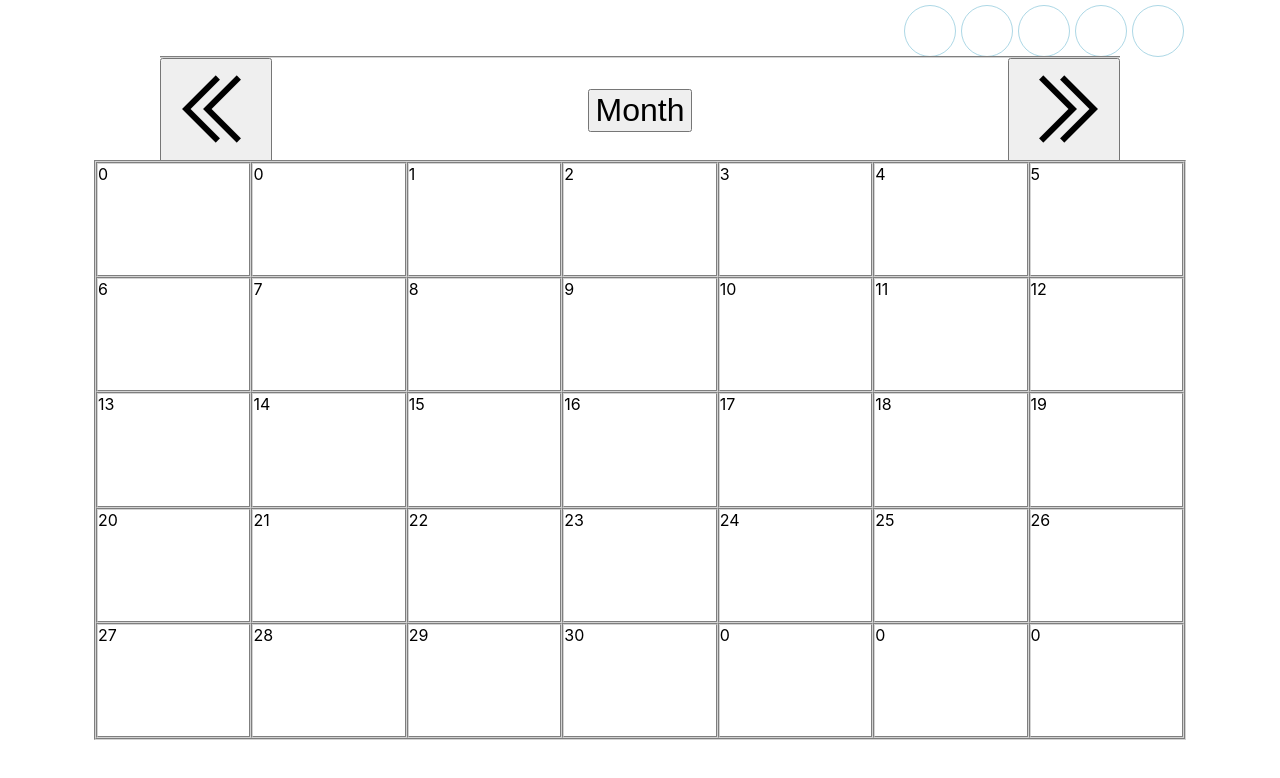
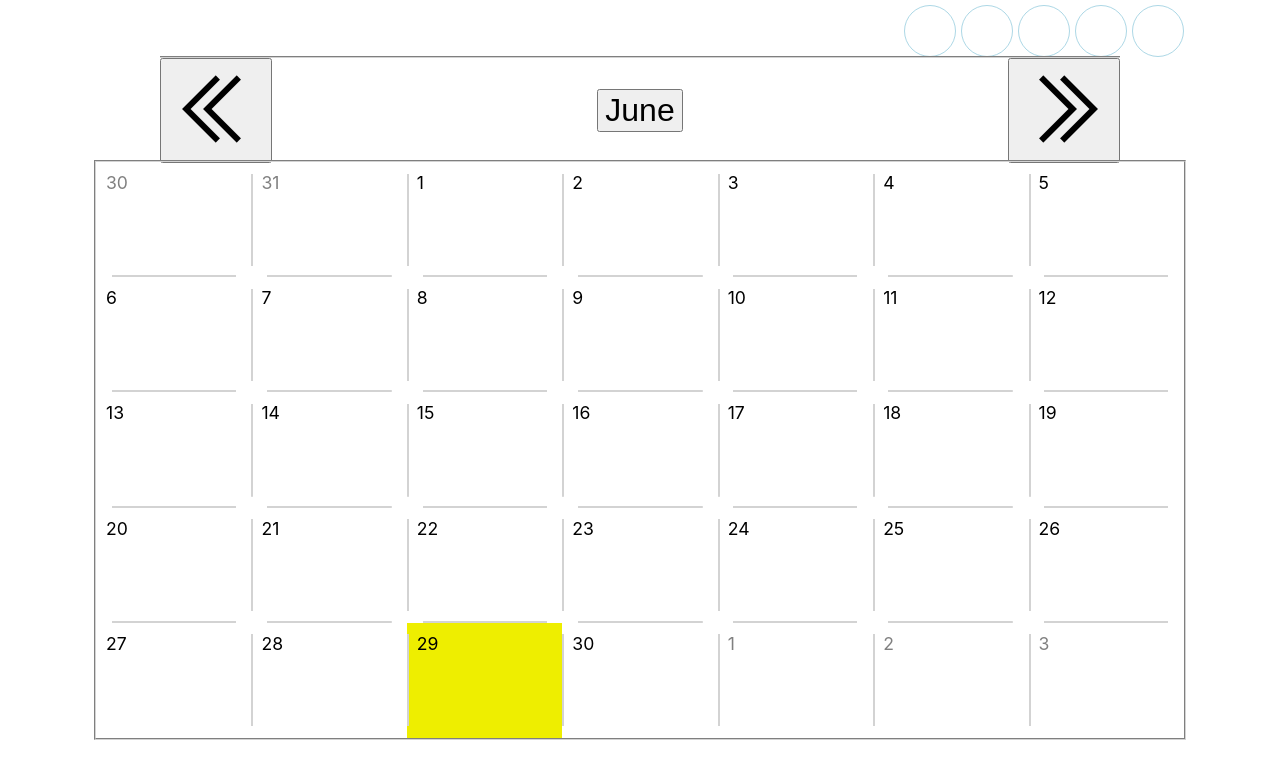
Before and after one commit to Ksxerity/calendar, a React (Create React App) app: page / in a window 1280 px wide. Shown: the top 778 px of the page. Built offline with nearby package versions, Linux system fonts and the light colour scheme.

Commit message:
Completed basic layout for Month view. Clicking a date on the month view will update the store accordiningly. Clicking on gray dates changes the month accordingly.

```diff
--- a/src/components/month/month.module.scss
+++ b/src/components/month/month.module.scss
@@ -7,6 +7,9 @@
 
 .month-6 {
   display: grid;
+  height: 100%;
+  grid-template-columns: 100%;
+  grid-template-rows: repeat(6, minmax(0, 1fr));
 }
 
 .week {
@@ -16,5 +19,21 @@
 }
 
 .day {
-  border: 2px groove lightgray;
+  padding-left: 10px;
+  padding-top: 10px;
+  font-size: 1.1em;
+  background: linear-gradient(lightgray, lightgray) bottom / 80% 2px no-repeat;
+  +.day {
+    background: linear-gradient(lightgray, lightgray) left / 2px 80% no-repeat,
+    linear-gradient(lightgray, lightgray) bottom / 80% 2px no-repeat;
+  }
+  &.last {
+    background: none;
+    +.day {
+      background: linear-gradient(lightgray, lightgray) left / 2px 80% no-repeat;
+    }
+  }
+  &.selected {
+    background-color: #eeee00 !important;
+  }
 }
--- a/src/components/month/month.tsx
+++ b/src/components/month/month.tsx
@@ -2,17 +2,80 @@ import React from 'react';
 import { useDispatch, useSelector } from 'react-redux';
 import { AppDispatch, RootState } from '../../store/store';
 import { selectNewDate } from '../../store/dateSlice';
+import { ISelectedDate } from '../../store/dateTypes';
 import * as util from '../../util';
 import styles from './month.module.scss';
 
-type WeekProps = {
-  dates: Array<number>
+let selectedDate: ISelectedDate;
+let dispatch: AppDispatch;
+let daysInMonth: Array<Array<util.DayType>>;
+
+const handleClick = (event: React.MouseEvent<HTMLDivElement>): void => {
+  const style = event.currentTarget.getAttribute('style');
+  const newDate = { ...selectedDate };
+  newDate.day = parseInt(event.currentTarget.innerHTML, 10);
+  if (style) {
+    let color = style.split(':')[1].trim();
+    color = color.slice(0, color.length - 1);
+    if (color === 'gray') {
+      if (newDate.day > 15) {
+        if (newDate.month === 0) {
+          newDate.month = 11;
+          newDate.year -= 1;
+        } else {
+          newDate.month -= 1;
+        }
+      } else if (newDate.month === 11) {
+        newDate.month = 0;
+        newDate.year += 1;
+      } else {
+        newDate.month += 1;
+      }
+    }
+    dispatch(selectNewDate(newDate));
+  }
 };
 
-const Week = ({ dates }: WeekProps) => {
+type WeekProps = {
+  dates: Array<util.DayType>,
+  last: boolean,
+};
+
+const Week = ({ dates, last }: WeekProps): JSX.Element => {
   const days = [];
   for (let i = 0; i < dates.length; i++) {
-    days.push(<div className={styles.day}>{dates[i]}</div>);
+    if (last) {
+      days.push(
+        <div
+          role="button"
+          tabIndex={0}
+          style={{ color: `${dates[i].color}` }}
+          className={[
+            styles.day,
+            styles.last,
+            (dates[i].day === selectedDate.day && dates[i].color === 'black') ? styles.selected : null,
+          ].join(' ')}
+          onClick={handleClick}
+        >
+          {dates[i].day}
+        </div>,
+      );
+    } else {
+      days.push(
+        <div
+          role="button"
+          tabIndex={0}
+          style={{ color: `${dates[i].color}` }}
+          className={[
+            styles.day,
+            (dates[i].day === selectedDate.day && dates[i].color === 'black') ? styles.selected : null,
+          ].join(' ')}
+          onClick={handleClick}
+        >
+          {dates[i].day}
+        </div>,
+      );
+    }
   }
 
   return (
@@ -21,18 +84,28 @@ const Week = ({ dates }: WeekProps) => {
     </div>
   );
 };
-const Month = () => {
-  const selectedDate = useSelector((state: RootState) => state.date.selectedDate);
-  const dispatch = useDispatch<AppDispatch>();
-  const daysInMonth = util.getMonthArray(selectedDate.month, selectedDate.year);
 
+const Month = (): JSX.Element => {
+  selectedDate = useSelector((state: RootState) => state.date.selectedDate);
+  dispatch = useDispatch<AppDispatch>();
+  daysInMonth = util.getMonthArray(selectedDate.month, selectedDate.year);
+
+  const week = [];
+  for (let i = 0; i < daysInMonth.length - 1; i++) {
+    week.push(<Week dates={daysInMonth[i]} last={false} />);
+  }
+  week.push(<Week dates={daysInMonth[daysInMonth.length - 1]} last={true} />);
+
+  if (daysInMonth.length === 5) {
+    return (
+      <div className={styles['month-5']}>
+        {week}
+      </div>
+    );
+  }
   return (
-    <div className={styles['month-5']}>
-      <Week dates={daysInMonth[0]} />
-      <Week dates={daysInMonth[1]} />
-      <Week dates={daysInMonth[2]} />
-      <Week dates={daysInMonth[3]} />
-      <Week dates={daysInMonth[4]} />
+    <div className={styles['month-6']}>
+      {week}
     </div>
   );
 };
--- a/src/components/selector/selector.tsx
+++ b/src/components/selector/selector.tsx
@@ -1,18 +1,30 @@
 import React from 'react';
+import { useDispatch, useSelector } from 'react-redux';
+import { AppDispatch, RootState } from '../../store/store';
+import { selectNewDate } from '../../store/dateSlice';
+import { ISelectedDate } from '../../store/dateTypes';
+import * as util from '../../util';
 import styles from './selector.module.scss';
 import {
   LeftArrow,
   RightArrow,
 } from '../../assets';
 
-const Selector = () => {
+let selectedDate: ISelectedDate;
+let dispatch: AppDispatch;
+let daysInMonth: Array<Array<util.DayType>>;
+
+const Selector = (): JSX.Element => {
+  selectedDate = useSelector((state: RootState) => state.date.selectedDate);
+  dispatch = useDispatch<AppDispatch>();
+
   return (
     <div className={styles.selector}>
       <button type="button" className={styles['select-prev']}>
         <img src={LeftArrow} alt="Left arrow button" />
       </button>
       <button type="button" className={styles['select-month']}>
-        Month
+        {new Date(selectedDate.year, selectedDate.month, selectedDate.day).toLocaleString('default', { month: 'long' })}
       </button>
       <button type="button" className={styles['select-next']}>
         <img src={RightArrow} alt="Right arrow button" />
--- a/src/pages/home/home.tsx
+++ b/src/pages/home/home.tsx
@@ -28,6 +28,4 @@ const Home = () => {
   );
 };
 
-// https://stackoverflow.com/questions/36735698/extended-borders-with-css
-
 export default Home;
--- a/src/store/dateTypes.ts
+++ b/src/store/dateTypes.ts
@@ -1,4 +1,3 @@
-/* eslint-disable @typescript-eslint/ban-types */
 export interface IDateEvent {
   id: number,
   name: string,
--- a/src/util/index.ts
+++ b/src/util/index.ts
@@ -1,4 +1,8 @@
-import { getMonthArray } from './util';
+import { DayType, getMonthArray } from './util';
+
+export type {
+  DayType,
+};
 
 export {
   getMonthArray,
--- a/src/util/util.ts
+++ b/src/util/util.ts
@@ -30,24 +30,48 @@ function getNumberOfDaysInMonth(month: number, year: number): number {
   return days;
 }
 
-export const getMonthArray = (month: number, year: number): Array<Array<number>> => {
+export type DayType = {
+  // Previous month days: GRAY
+  // Current month days: BLACK
+  // Holidays in current month
+  color: string,
+  day: number,
+};
+
+export const getMonthArray = (month: number, year: number): Array<Array<DayType>> => {
   const daysInMonth = getNumberOfDaysInMonth(month, year);
   const firstDayOfMonth = new Date(year, month, 1);
   const dayOne = firstDayOfMonth.getDay();
-  const dayArray: Array<Array<number>> = [[]];
+  const dayArray: Array<Array<DayType>> = [[]];
   let index = 0;
+
+  // Populating days before the 1st of the month with the last few days of the previous month
+  let daysInPrevMonth;
+  if (month === 0) {
+    daysInPrevMonth = getNumberOfDaysInMonth(11, year - 1) - dayOne + 1;
+  } else {
+    daysInPrevMonth = getNumberOfDaysInMonth(month - 1, year) - dayOne + 1;
+  }
   for (let i = 0; i < dayOne; i++) {
-    dayArray[index].push(0);
+    dayArray[index].push({ color: 'gray', day: daysInPrevMonth });
+    daysInPrevMonth += 1;
   }
+
+  // Populating the days of the current month
   for (let i = 1; i <= daysInMonth; i++) {
     if (dayArray[index].length === 7) {
       dayArray.push([]);
       index += 1;
     }
-    dayArray[index].push(i);
+    dayArray[index].push({ color: 'black', day: i });
   }
+
+  // Populating the days after the end of the current month with the first few days
+  // of the next month
+  let count = 1;
   while (dayArray[index].length !== 7) {
-    dayArray[index].push(0);
+    dayArray[index].push({ color: 'gray', day: count });
+    count += 1;
   }
   return dayArray;
 };
```
Also changed, not shown: package.json (+10 -0 lines).
